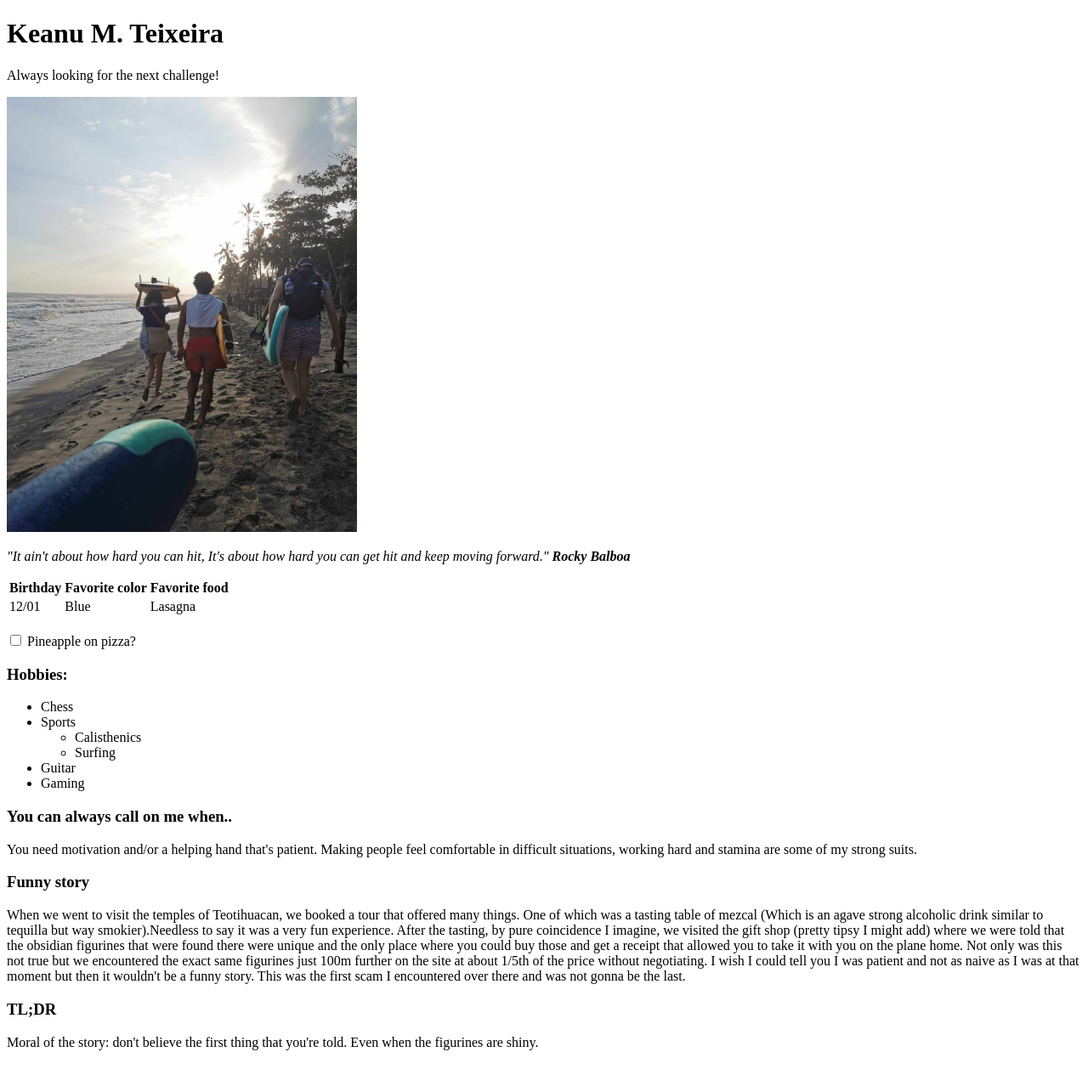
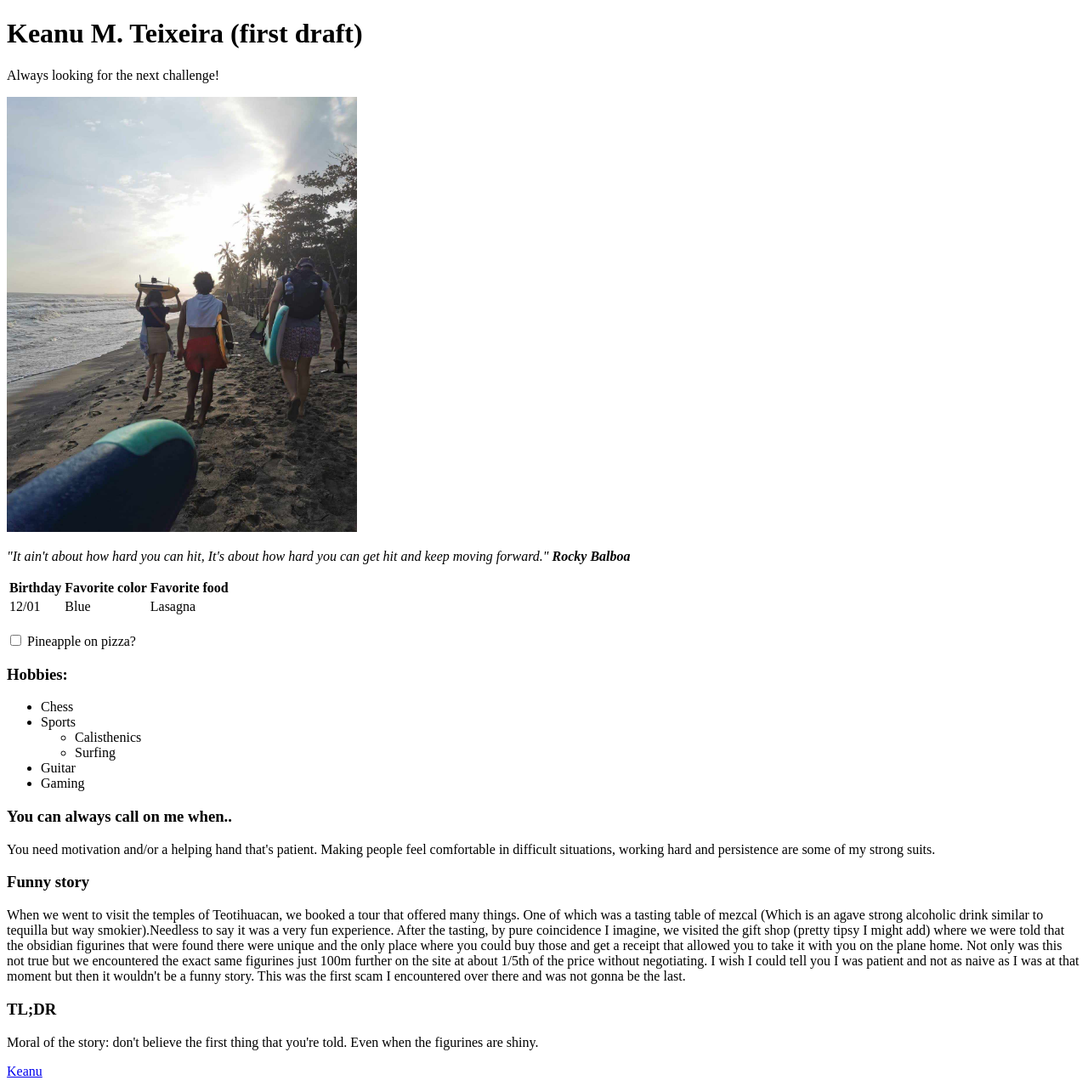
Before and after one commit to Codekmt/Sites, a plain HTML site: page index.html in a window 1280 px wide. Shown: the whole page at 85% size. Before the commit the page ends 1252 px from the top, so only its background shows below. Drawn offline with Linux system fonts and the light colour scheme.

Commit message:
Few edits

```diff
--- a/index.html
+++ b/index.html
@@ -7,7 +7,7 @@
 </head>
 <body>
     <header>
-    <h1 class = "title" id="main title">Keanu M. Teixeira</h1>
+    <h1 class = "title" id="main title">Keanu M. Teixeira (first draft)</h1>
     </header>
     <p>Always looking for the next challenge!</p>
     <img src="Surfing_Dude.jpg" alt="Nostalgia about surfing" style="width:412px;height:512px">
@@ -42,7 +42,7 @@
     </ul>
     <header>
         <h3>You can always call on me when..</h3>
-        <p>You need motivation and/or a helping hand that's patient. Making people feel comfortable in difficult situations, working hard and stamina are some of my strong suits.</p>
+        <p>You need motivation and/or a helping hand that's patient. Making people feel comfortable in difficult situations, working hard and persistence are some of my strong suits.</p>
     </header>
     <header>
         <h3>Funny story</h3>
@@ -57,5 +57,6 @@
         <h3>TL;DR</h3>
         <p>Moral of the story: don't believe the first thing that you're told. Even when the figurines are shiny.</p>
     </header>
+    <a href="https://keanu-m-tei.netlify.app/">Keanu</a>
 </body>
 </html>
```
